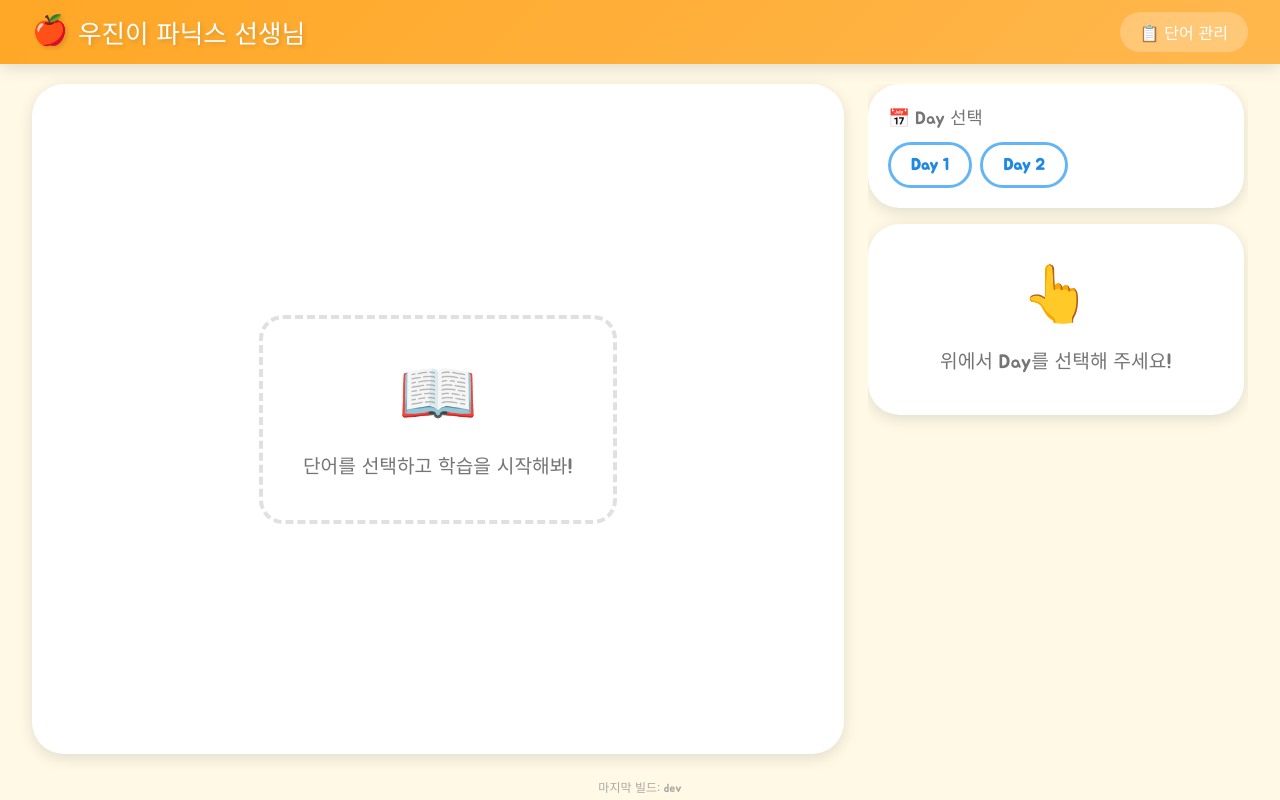
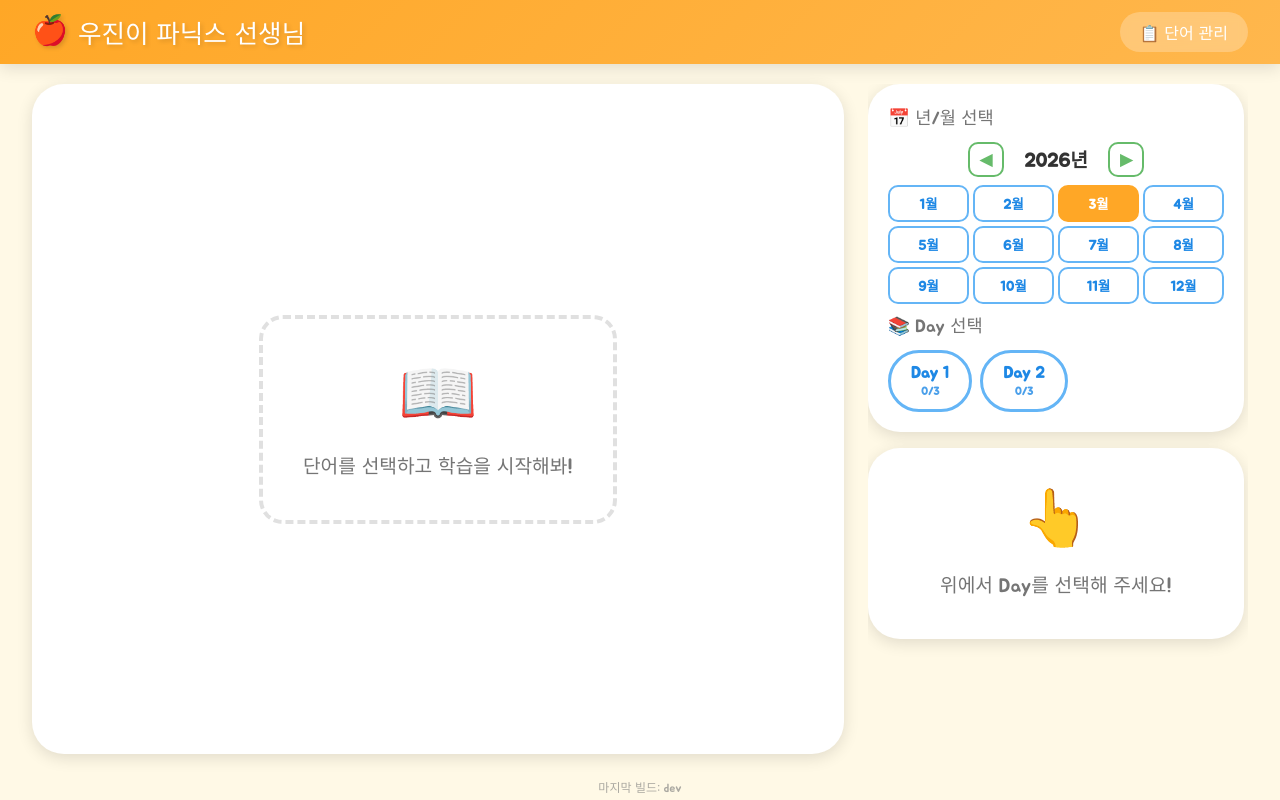
Before and after one commit to jychoi0858-wj/woojin-phonics, a React (Create React App) app: page / in a window 1280 px wide. Built offline with nearby package versions, Linux system fonts and the light colour scheme.

Commit message:
년월Day계층선택 + 학습완료 추적(Day색상변경+단어플래그)

```diff
--- a/src/App.css
+++ b/src/App.css
@@ -299,6 +299,103 @@
     opacity: 0.5;
     cursor: not-allowed;
     transform: none;
+}
+
+.day-btn.completed {
+    background: var(--color-lime);
+    border-color: #43A047;
+    color: #1B5E20;
+}
+
+.day-btn.completed.active {
+    background: #43A047;
+    color: #FFF;
+    border-color: #2E7D32;
+    box-shadow: 0 3px 0 #1B5E20;
+}
+
+.day-progress {
+    display: block;
+    font-size: 0.7em;
+    opacity: 0.8;
+    margin-top: 2px;
+}
+
+/* Year/Month Selector */
+.ym-row {
+    display: flex;
+    align-items: center;
+    justify-content: center;
+    gap: 12px;
+    margin-bottom: 8px;
+}
+
+.ym-arrow {
+    font-size: 1rem;
+    padding: 6px 10px;
+    border: 2px solid var(--color-primary);
+    border-radius: var(--radius-sm);
+    background: #FFF;
+    color: var(--color-primary);
+    cursor: pointer;
+    font-weight: 700;
+    transition: all 0.15s ease;
+}
+
+.ym-arrow:hover {
+    background: var(--color-primary);
+    color: #FFF;
+}
+
+.ym-arrow:disabled {
+    opacity: 0.5;
+    cursor: not-allowed;
+}
+
+.ym-label {
+    font-family: var(--font-kr);
+    font-size: 1.2rem;
+    font-weight: 800;
+    color: var(--color-text);
+    min-width: 80px;
+    text-align: center;
+}
+
+.month-buttons {
+    display: grid;
+    grid-template-columns: repeat(4, 1fr);
+    gap: 4px;
+    margin-bottom: 4px;
+}
+
+.month-btn {
+    font-family: var(--font-kr);
+    font-size: 0.85rem;
+    padding: 6px 4px;
+    border: 2px solid var(--color-day);
+    border-radius: var(--radius-sm);
+    background: #FFF;
+    color: var(--color-day-active);
+    cursor: pointer;
+    transition: all 0.15s ease;
+    font-weight: 600;
+}
+
+.month-btn:hover {
+    background: var(--color-day);
+    color: #FFF;
+}
+
+.month-btn.active {
+    background: var(--color-accent);
+    color: #FFF;
+    border-color: var(--color-accent);
+    font-weight: 800;
+}
+
+.month-btn:disabled {
+    opacity: 0.5;
+    cursor: not-allowed;
 }
 
 /* Word Info Card */
--- a/src/App.js
+++ b/src/App.js
@@ -8,31 +8,49 @@ const UNSPLASH_ACCESS_KEY = 'lUEkIzFvUdSi5HFripV7x1DcCdqy_rirUOB8MHVb2_M';
 const BUILD_TIME = process.env.REACT_APP_BUILD_TIME || 'dev';
 
 // localStorage key
-const STORAGE_KEY = 'woojin-phonics-days';
+const STORAGE_KEY = 'woojin-phonics-data-v2';
 
-// 기본 데이터
-const DEFAULT_DATA = [
-  { name: 'Day 1', words: ['apple', 'ant', 'arm'] },
-  { name: 'Day 2', words: ['bear', 'ball', 'bus'] },
-];
+// 현재 년/월
+const NOW = new Date();
+const CUR_YEAR = NOW.getFullYear();
+const CUR_MONTH = NOW.getMonth() + 1;
+
+// 기본 데이터: { "YYYY-MM": [ {id, name, words} ] }
+const toKey = (y, m) => `${y}-${String(m).padStart(2, '0')}`;
+
+const DEFAULT_DATA = {
+  [toKey(CUR_YEAR, CUR_MONTH)]: [
+    { id: Date.now(), name: 'Day 1', words: ['apple', 'ant', 'arm'] },
+    { id: Date.now() + 1, name: 'Day 2', words: ['bear', 'ball', 'bus'] },
+  ]
+};
 
 // localStorage 헬퍼
-function loadDays() {
+function loadData() {
   try {
     const raw = localStorage.getItem(STORAGE_KEY);
     if (raw) {
       const parsed = JSON.parse(raw);
-      if (Array.isArray(parsed) && parsed.length > 0) {
-        // 기존 데이터에 id가 없으면 추가
-        return parsed.map((d, i) => d.id ? d : { ...d, id: Date.now() + i });
+      if (parsed && typeof parsed === 'object' && !Array.isArray(parsed)) {
+        return parsed;  // v2 구조
+      }
+    }
+    // v1 배열 데이터 마이그레이션
+    const oldRaw = localStorage.getItem('woojin-phonics-days');
+    if (oldRaw) {
+      const oldParsed = JSON.parse(oldRaw);
+      if (Array.isArray(oldParsed) && oldParsed.length > 0) {
+        const key = toKey(CUR_YEAR, CUR_MONTH);
+        const migrated = { [key]: oldParsed.map((d, i) => d.id ? d : { ...d, id: Date.now() + i }) };
+        return migrated;
       }
     }
   } catch (e) { /* ignore */ }
   return DEFAULT_DATA;
 }
 
-function saveDays(days) {
-  localStorage.setItem(STORAGE_KEY, JSON.stringify(days));
+function saveData(data) {
+  localStorage.setItem(STORAGE_KEY, JSON.stringify(data));
 }
 
 // ======================================================
@@ -42,8 +60,12 @@ function App() {
   // 화면 전환: 'learning' | 'admin'
   const [screen, setScreen] = useState('learning');
 
-  // Day 데이터
-  const [days, setDays] = useState(() => loadDays());
+  // 전체 데이터: { "YYYY-MM": [ {id, name, words} ] }
+  const [data, setData] = useState(() => loadData());
+
+  // 년/월 선택
+  const [selectedYear, setSelectedYear] = useState(CUR_YEAR);
+  const [selectedMonth, setSelectedMonth] = useState(CUR_MONTH);
 
   // 학습 상태
   const [selectedDayIndex, setSelectedDayIndex] = useState(-1);
@@ -52,7 +74,7 @@ function App() {
   const [isPaused, setIsPaused] = useState(false);
   const [imageUrl, setImageUrl] = useState('');
   const [imageLoading, setImageLoading] = useState(false);
-  const [currentStep, setCurrentStep] = useState(''); // 'alphabet' | 'phonics' | 'word' | ''
+  const [currentStep, setCurrentStep] = useState('');
   const [displayWord, setDisplayWord] = useState('');
 
   const audioRef = useRef(new Audio());
@@ -60,10 +82,24 @@ function App() {
   const pauseRef = useRef(false);
   const resumeResolveRef = useRef(null);
 
-  // Day 변경 시 저장
+  // 현재 선택된 년/월의 키와 Day 목록
+  const currentKey = toKey(selectedYear, selectedMonth);
+  const days = data[currentKey] || [];
+
+  // 데이터 변경 시 저장
   useEffect(() => {
-    saveDays(days);
-  }, [days]);
+    saveData(data);
+  }, [data]);
+
+  // 년/월 변경 시 Day 선택 초기화
+  const handleYearChange = (y) => { setSelectedYear(y); setSelectedDayIndex(-1); };
+  const handleMonthChange = (m) => { setSelectedMonth(m); setSelectedDayIndex(-1); };
+
+  // 데이터에 존재하는 년도 목록 (현재 년도 포함)
+  const availableYears = [...new Set([
+    CUR_YEAR,
+    ...Object.keys(data).map(k => parseInt(k.split('-')[0]))
+  ])].sort();
 
   // ─── TTS 관련 ───
   const getFemaleVoice = () => {
@@ -212,6 +248,21 @@ function App() {
     }
   };
 
+  // ─── 학습 완료 마킹 ───
+  const markWordLearned = (dayIdx, wordIdx) => {
+    setData(prev => {
+      const arr = prev[currentKey] || [];
+      return {
+        ...prev, [currentKey]: arr.map((d, i) => {
+          if (i !== dayIdx) return d;
+          const learned = d.learnedWords ? [...d.learnedWords] : [];
+          if (!learned.includes(wordIdx)) learned.push(wordIdx);
+          return { ...d, learnedWords: learned };
+        })
+      };
+    });
+  };
+
   // ─── 학습 시작 (선택된 Day의 모든 단어 순차 학습) ───
   const startLearning = async () => {
     if (isPlaying || selectedDayIndex < 0) return;
@@ -228,6 +279,10 @@ function App() {
       if (abortRef.current) break;
       setCurrentWordIndex(i);
       await learnOneWord(dayData.words[i]);
+      // 학습 완료 마킹 (중단된 게 아니면)
+      if (!abortRef.current) {
+        markWordLearned(selectedDayIndex, i);
+      }
       // 단어 사이 짧은 대기
       if (i < dayData.words.length - 1) {
         await new Promise(r => setTimeout(r, 1200));
@@ -289,11 +344,18 @@ function App() {
 
   // ─── 관리자 기능 ───
   const addDay = () => {
-    setDays(prev => [...prev, { id: Date.now(), name: `Day ${prev.length + 1}`, words: [] }]);
+    setData(prev => {
+      const arr = prev[currentKey] || [];
+      return { ...prev, [currentKey]: [...arr, { id: Date.now(), name: `Day ${arr.length + 1}`, words: [] }] };
+    });
   };
 
   const removeDay = (idx) => {
-    setDays(prev => prev.filter((_, i) => i !== idx));
+    setData(prev => {
+      const arr = prev[currentKey] || [];
+      const updated = arr.filter((_, i) => i !== idx);
+      return { ...prev, [currentKey]: updated };
+    });
     if (selectedDayIndex === idx) {
       setSelectedDayIndex(-1);
     } else if (selectedDayIndex > idx) {
@@ -303,15 +365,25 @@ function App() {
 
   const addWordToDay = (dayIdx, word) => {
     if (!word.trim()) return;
-    setDays(prev => prev.map((d, i) =>
-      i === dayIdx ? { ...d, words: [...d.words, word.trim().toLowerCase()] } : d
-    ));
+    setData(prev => {
+      const arr = prev[currentKey] || [];
+      return {
+        ...prev, [currentKey]: arr.map((d, i) =>
+          i === dayIdx ? { ...d, words: [...d.words, word.trim().toLowerCase()] } : d
+        )
+      };
+    });
   };
 
   const removeWordFromDay = (dayIdx, wordIdx) => {
-    setDays(prev => prev.map((d, i) =>
-      i === dayIdx ? { ...d, words: d.words.filter((_, wi) => wi !== wordIdx) } : d
-    ));
+    setData(prev => {
+      const arr = prev[currentKey] || [];
+      return {
+        ...prev, [currentKey]: arr.map((d, i) =>
+          i === dayIdx ? { ...d, words: d.words.filter((_, wi) => wi !== wordIdx) } : d
+        )
+      };
+    });
   };
 
   // ─── 렌더링 ───
@@ -379,24 +451,50 @@ function App() {
 
           {/* Right panel: controls */}
           <aside className="learning-right">
-            {/* Day Selector */}
+            {/* Year / Month / Day Selector */}
             <div className="day-selector">
-              <div className="section-title">📅 Day 선택</div>
-              <div className="day-buttons">
-                {days.map((day, i) => (
+              <div className="section-title">📅 년/월 선택</div>
+              {/* Year selector */}
+              <div className="ym-row">
+                <button className="ym-arrow" onClick={() => handleYearChange(selectedYear - 1)} disabled={isPlaying}>◀</button>
+                <span className="ym-label">{selectedYear}년</span>
+                <button className="ym-arrow" onClick={() => handleYearChange(selectedYear + 1)} disabled={isPlaying}>▶</button>
+              </div>
+              {/* Month selector */}
+              <div className="month-buttons">
+                {[1, 2, 3, 4, 5, 6, 7, 8, 9, 10, 11, 12].map(m => (
                   <button
-                    key={i}
-                    className={`day-btn ${selectedDayIndex === i ? 'active' : ''}`}
-                    onClick={() => handleDaySelect(i)}
+                    key={m}
+                    className={`month-btn ${selectedMonth === m ? 'active' : ''}`}
+                    onClick={() => handleMonthChange(m)}
                     disabled={isPlaying}
                   >
-                    {day.name}
+                    {m}월
                   </button>
                 ))}
               </div>
+              {/* Day buttons */}
+              <div className="section-title" style={{ marginTop: 8 }}>📚 Day 선택</div>
+              <div className="day-buttons">
+                {days.map((day, i) => {
+                  const learnedCount = (day.learnedWords || []).length;
+                  const isCompleted = day.words.length > 0 && learnedCount >= day.words.length;
+                  return (
+                    <button
+                      key={day.id || i}
+                      className={`day-btn ${selectedDayIndex === i ? 'active' : ''} ${isCompleted ? 'completed' : ''}`}
+                      onClick={() => handleDaySelect(i)}
+                      disabled={isPlaying}
+                    >
+                      {isCompleted && '✅ '}{day.name}
+                      {day.words.length > 0 && <span className="day-progress">{learnedCount}/{day.words.length}</span>}
+                    </button>
+                  );
+                })}
+              </div>
               {days.length === 0 && (
-                <div style={{ color: 'var(--color-text-light)', marginTop: 8, fontFamily: 'var(--font-kr)' }}>
-                  단어 관리에서 Day를 추가해 주세요!
+                <div style={{ color: 'var(--color-text-light)', marginTop: 8, fontFamily: 'var(--font-kr)', fontSize: '0.9rem' }}>
+                  이 달에는 아직 Day가 없어요!
                 </div>
               )}
             </div>
@@ -408,9 +506,10 @@ function App() {
                   <div className="current-word-label">📝 현재 학습 단어</div>
                   <div className="current-word-text">
                     {isPlaying ? selectedDay.words[currentWordIndex] : (selectedDay.words[0] || '(없음)')}
+                    {isPlaying && (selectedDay.learnedWords || []).includes(currentWordIndex) && ' ✅'}
                   </div>
                   <div className="word-counter">
-                    {selectedDay.words.length}개 단어 등록됨
+                    {selectedDay.words.length}개 단어 · {(selectedDay.learnedWords || []).length}개 학습 완료
                   </div>
 
                   {/* Progress */}
@@ -496,6 +595,11 @@ function App() {
           removeDay={removeDay}
           addWordToDay={addWordToDay}
           removeWordFromDay={removeWordFromDay}
+          selectedYear={selectedYear}
+          selectedMonth={selectedMonth}
+          handleYearChange={handleYearChange}
+          handleMonthChange={handleMonthChange}
+          isPlaying={isPlaying}
         />
       )}
 
@@ -510,19 +614,40 @@ function App() {
 // ======================================================
 // 관리자 페이지 컴포넌트
 // ======================================================
-function AdminPage({ days, addDay, removeDay, addWordToDay, removeWordFromDay }) {
+function AdminPage({ days, addDay, removeDay, addWordToDay, removeWordFromDay, selectedYear, selectedMonth, handleYearChange, handleMonthChange }) {
   return (
     <div className="admin-container">
+      {/* Year / Month selector */}
+      <div className="day-selector" style={{ marginBottom: 8 }}>
+        <div className="section-title">📅 년/월 선택</div>
+        <div className="ym-row">
+          <button className="ym-arrow" onClick={() => handleYearChange(selectedYear - 1)}>◀</button>
+          <span className="ym-label">{selectedYear}년</span>
+          <button className="ym-arrow" onClick={() => handleYearChange(selectedYear + 1)}>▶</button>
+        </div>
+        <div className="month-buttons">
+          {[1, 2, 3, 4, 5, 6, 7, 8, 9, 10, 11, 12].map(m => (
+            <button
+              key={m}
+              className={`month-btn ${selectedMonth === m ? 'active' : ''}`}
+              onClick={() => handleMonthChange(m)}
+            >
+              {m}월
+            </button>
+          ))}
+        </div>
+      </div>
+
       <div className="admin-top-bar">
         <button className="add-day-btn" onClick={addDay}>
-          ➕ Day 추가
+          ➕ Day 추가 ({selectedYear}년 {selectedMonth}월)
         </button>
       </div>
 
       {days.length === 0 && (
         <div className="no-day-message">
           <span className="msg-emoji">📝</span>
-          <span className="msg-text">아직 Day가 없어요. 위 버튼으로 추가해 주세요!</span>
+          <span className="msg-text">{selectedYear}년 {selectedMonth}월에 Day가 없어요. 위 버튼으로 추가해 주세요!</span>
         </div>
       )}
 
```
